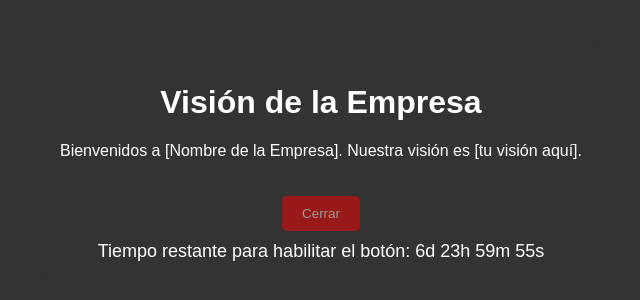
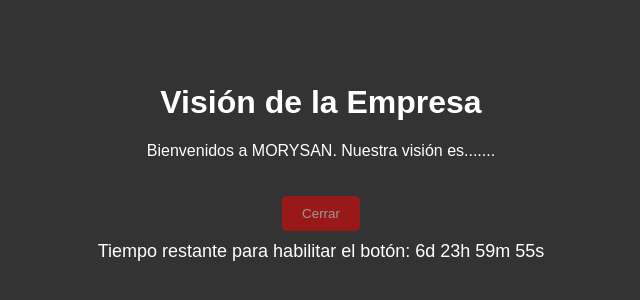
Before and after one commit to JONATHANPGB/TEMP, a plain HTML site: page index.html in a window 1280 px wide. Shown: the part 238-538 px from the top of the page, without its empty margins (319-959 px from the left). Drawn offline with Linux system fonts and the light colour scheme.

Commit message:
Update index.html

```diff
--- a/index.html
+++ b/index.html
@@ -52,7 +52,7 @@
     <div id="splash" class="splash-overlay">
         <div class="splash-content">
             <h1>Visión de la Empresa</h1>
-            <p>Bienvenidos a [Nombre de la Empresa]. Nuestra visión es [tu visión aquí].</p>
+            <p>Bienvenidos a MORYSAN. Nuestra visión es.......</p>
             <button id="closeBtn" class="close-button" disabled>Cerrar</button>
             <div id="countdown" class="countdown"></div>
         </div>
```
